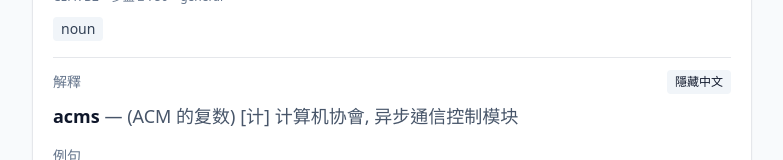
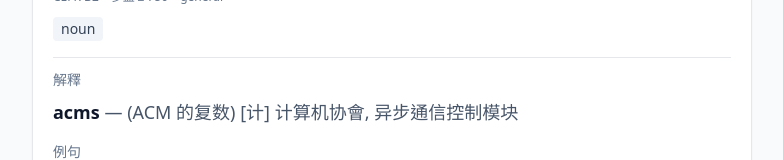
Before and after one commit to koala0972/toeic-vocab-9000, a Next.js app: page /level/598 in a window 1280 px wide. Shown: the part 184-344 px from the top of the page, without its empty margins (248-1031 px from the left). Built offline with nearby package versions, Linux system fonts and the light colour scheme.

Commit message:
fix: remove showAnswer toggle — always display Chinese translation and definition

```diff
--- a/components/WordCard.tsx
+++ b/components/WordCard.tsx
@@ -137,25 +137,15 @@ export function WordCard({ entry, lang, rate, idx, onViewed, showAnswer, onToggl
         ))}
       </div>
 
-      {/* 中英文意義切換 */}
+      {/* 中英文意義 */}
       <div className="mt-4 border-t pt-3">
         <div className="flex items-center justify-between">
           <div className="text-sm text-slate-500">{t(lang, 'definition')}</div>
-          <button
-            onClick={onToggleAnswer}
-            className="text-xs px-2 py-1 rounded bg-slate-100 hover:bg-slate-200"
-          >
-            {showAnswer ? t(lang, 'hideAnswer') : t(lang, 'showAnswer')}
-          </button>
         </div>
-        {showAnswer ? (
         <div className="mt-2 text-lg">
           <span className="font-semibold text-slate-900">{tr.lang_word}</span>
           <span className="text-slate-600"> — {tr.definition}</span>
         </div>
-        ) : (
-          <div className="mt-2 text-slate-400 italic">— — — — — (點右上顯示)</div>
-        )}
       </div>
 
       {/* 同反義詞與片語 */}
@@ -221,13 +211,11 @@ export function WordCard({ entry, lang, rate, idx, onViewed, showAnswer, onToggl
                     </p>
                     <VoiceButton lang={lang} text={ex.en} rate={rate} langForTTS="en" />
                   </div>
-                  {showAnswer && (
                   <div className="mt-2 text-slate-700 leading-relaxed border-t pt-2">
                     <span
                       dangerouslySetInnerHTML={{ __html: zhHTML }}
                     />
                   </div>
-                  )}
                 </div>
               );
             })}
```
Lines whose indentation alone changed are shown as unchanged.
